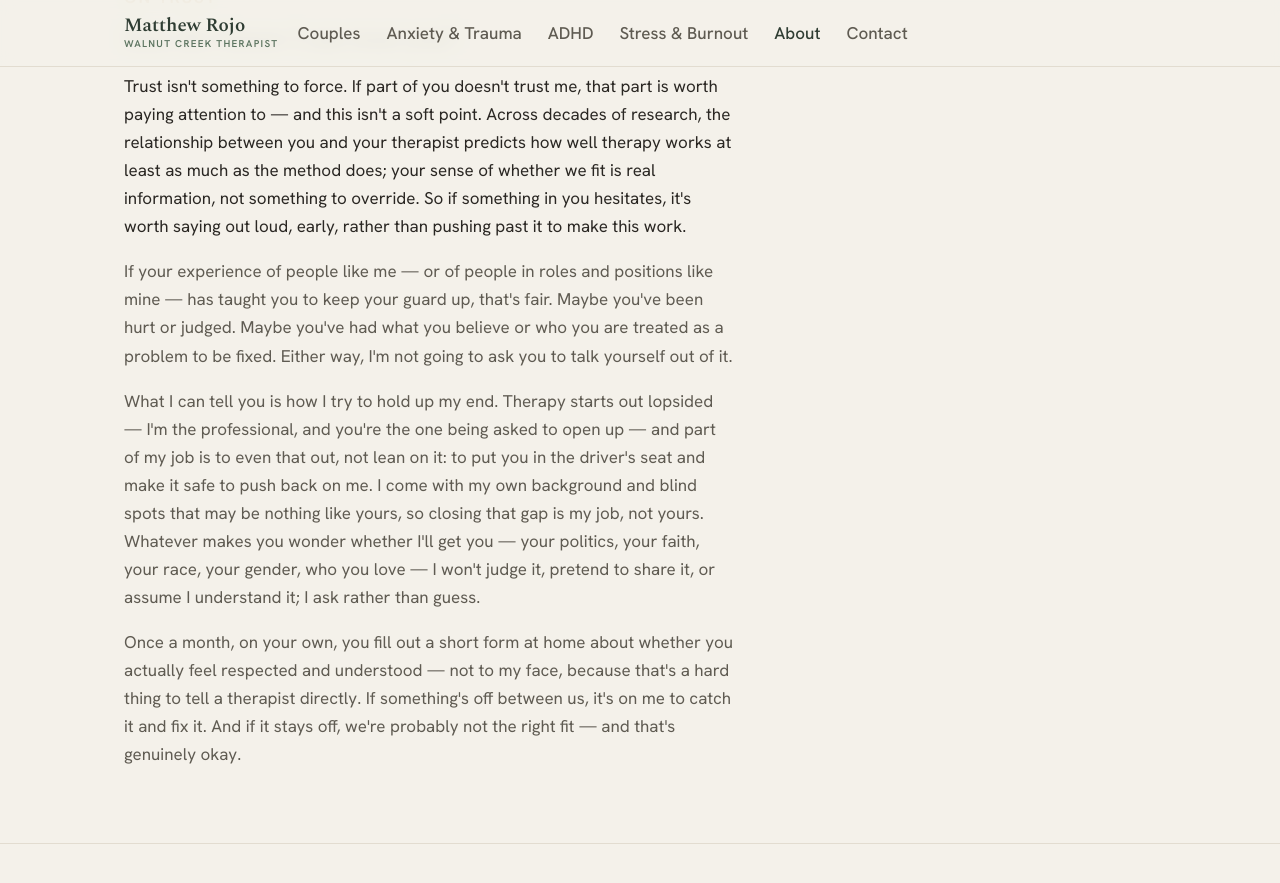
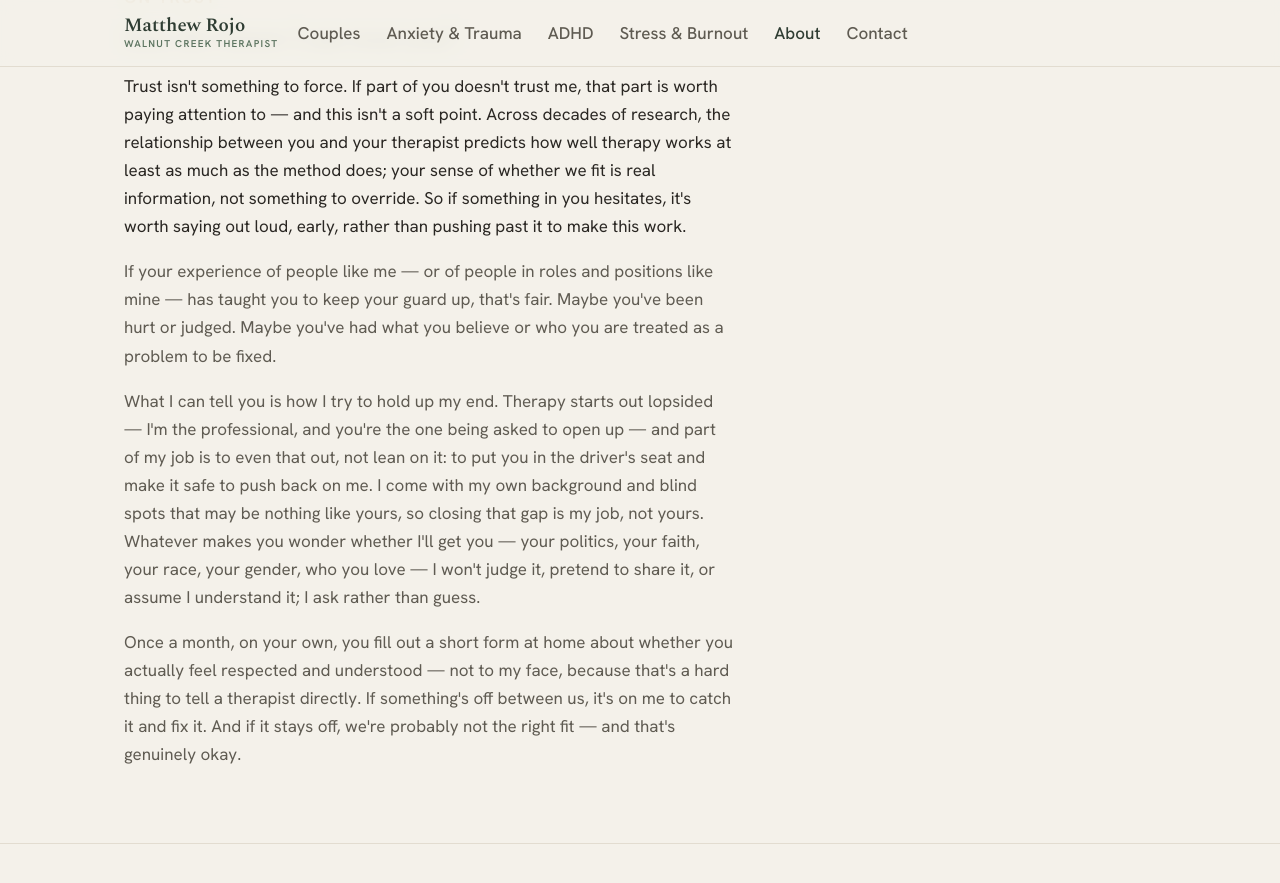
Before and after one commit to walnutcreektherapist/walnutcreektherapist.github.io, a Jekyll site: the page built from about.html, in a window 1280 px wide and 900 px high, scrolled down 1609 px. Shown: the top 883 px of the window. Built offline with Jekyll 4.4.1, drawn with Linux system fonts in a browser that asks for light colours.

Commit message:
Edit trust section in about.html
Removed a sentence about not asking to talk oneself out of distrust.

```diff
--- a/about.html
+++ b/about.html
@@ -41,7 +41,7 @@ permalink: /about/
     <p class="eyebrow">On trust</p>
     <h2>How do I know I can trust you?</h2>
     <p class="lead-para">Trust isn't something to force. If part of you doesn't trust me, that part is worth paying attention to — and this isn't a soft point. Across decades of research, the relationship between you and your therapist predicts how well therapy works at least as much as the method does; your sense of whether we fit is real information, not something to override. So if something in you hesitates, it's worth saying out loud, early, rather than pushing past it to make this work.</p>
-    <p class="lead-para">If your experience of people like me — or of people in roles and positions like mine — has taught you to keep your guard up, that's fair. Maybe you've been hurt or judged. Maybe you've had what you believe or who you are treated as a problem to be fixed. Either way, I'm not going to ask you to talk yourself out of it.</p>
+    <p class="lead-para">If your experience of people like me — or of people in roles and positions like mine — has taught you to keep your guard up, that's fair. Maybe you've been hurt or judged. Maybe you've had what you believe or who you are treated as a problem to be fixed.</p>
     <p class="lead-para">What I can tell you is how I try to hold up my end. Therapy starts out lopsided — I'm the professional, and you're the one being asked to open up — and part of my job is to even that out, not lean on it: to put you in the driver's seat and make it safe to push back on me. I come with my own background and blind spots that may be nothing like yours, so closing that gap is my job, not yours. Whatever makes you wonder whether I'll get you — your politics, your faith, your race, your gender, who you love — I won't judge it, pretend to share it, or assume I understand it; I ask rather than guess.</p>
     <p class="lead-para">Once a month, on your own, you fill out a short form at home about whether you actually feel respected and understood — not to my face, because that's a hard thing to tell a therapist directly. If something's off between us, it's on me to catch it and fix it. And if it stays off, we're probably not the right fit — and that's genuinely okay.</p>
   </div>
```
